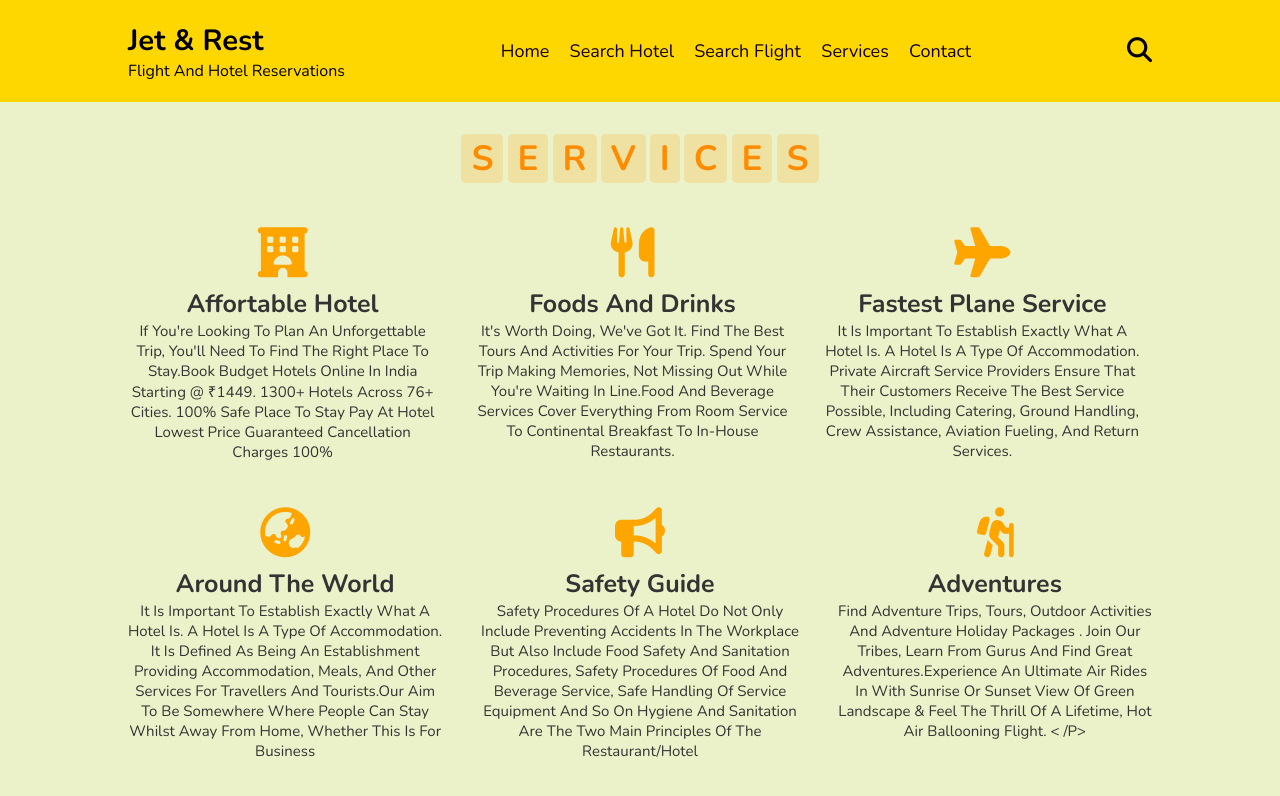
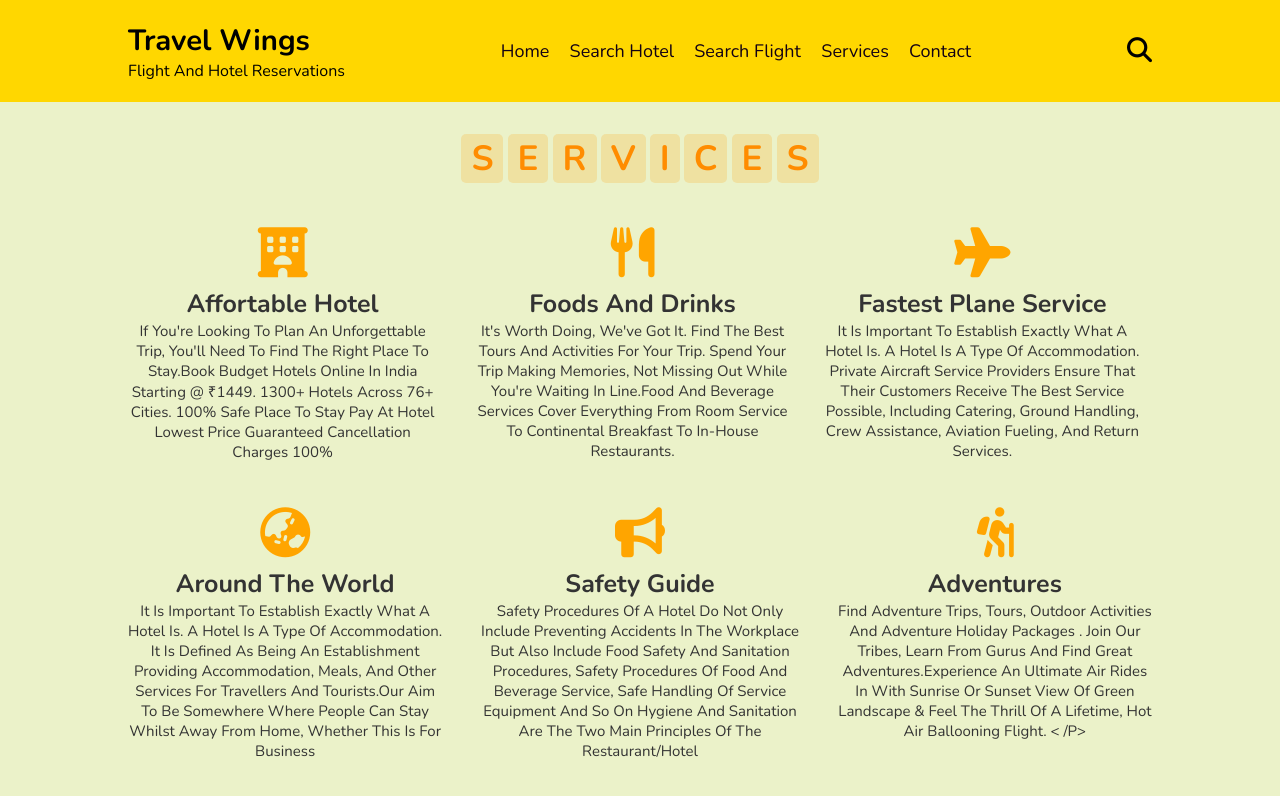
Before and after one commit to Sowmiya-Mani/Hotel-and-Flight-online-booking-website, a plain HTML site: page service.html in a window 1280 px wide. Drawn offline with nearby package versions, Linux system fonts and the light colour scheme.

Commit message:
Update service.html

```diff
--- a/service.html
+++ b/service.html
@@ -10,7 +10,8 @@
 <body>
     <header>
         <div id="menu-bar" class="fas fa-bars"></div>
-        <a href="#" class="logo"> <h3><span>J</span>et  & <span>R</span>est</h3><p>Flight and Hotel Reservations</p> </a>
+        <a href="#" class="logo"> <h3><span>T</span>ravel Wings </h3><p>Flight and Hotel Reservations</p> </a>
+
 
         <nav class="navbar">
             <a href="index.html">Home</a>
```
